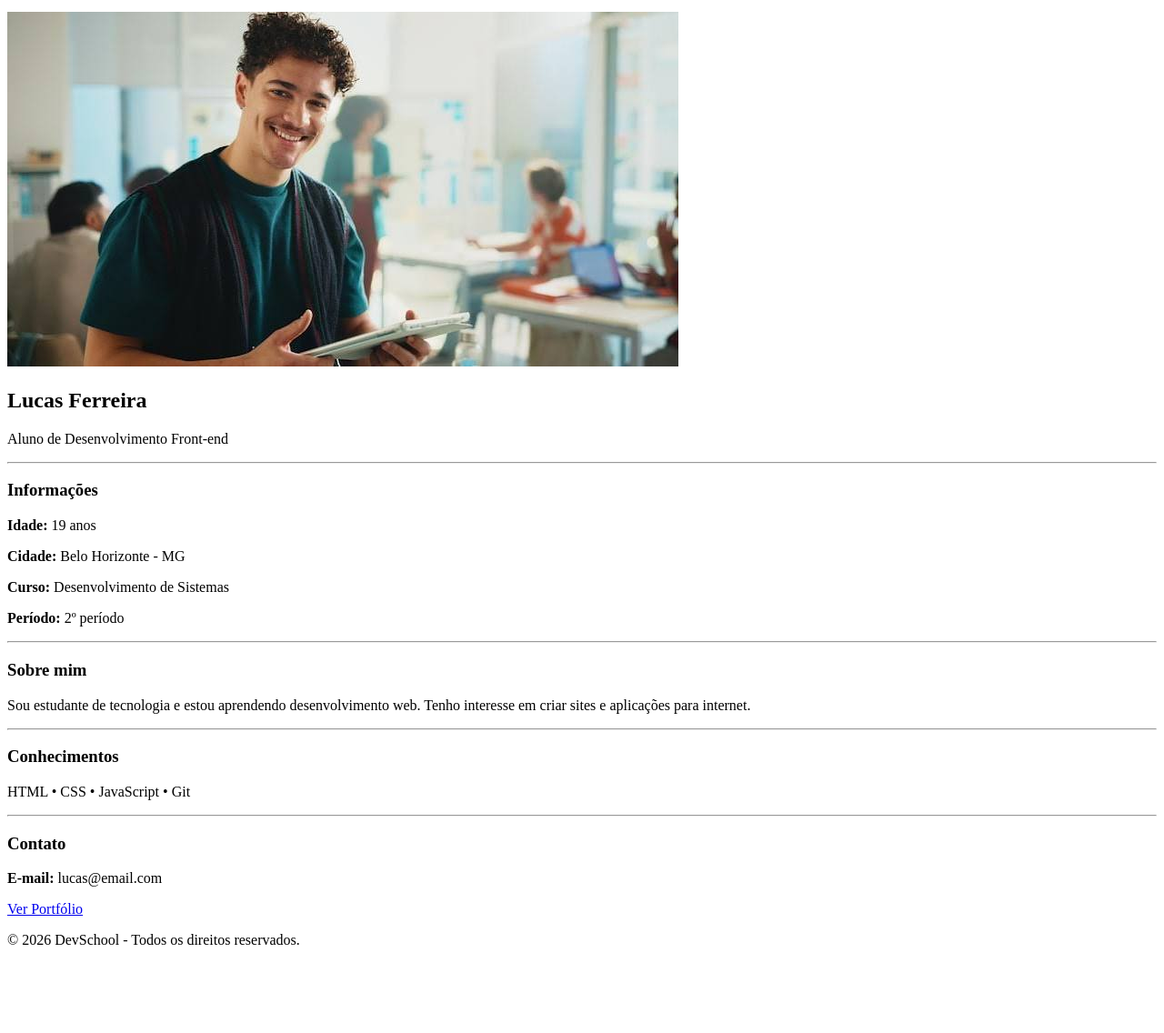
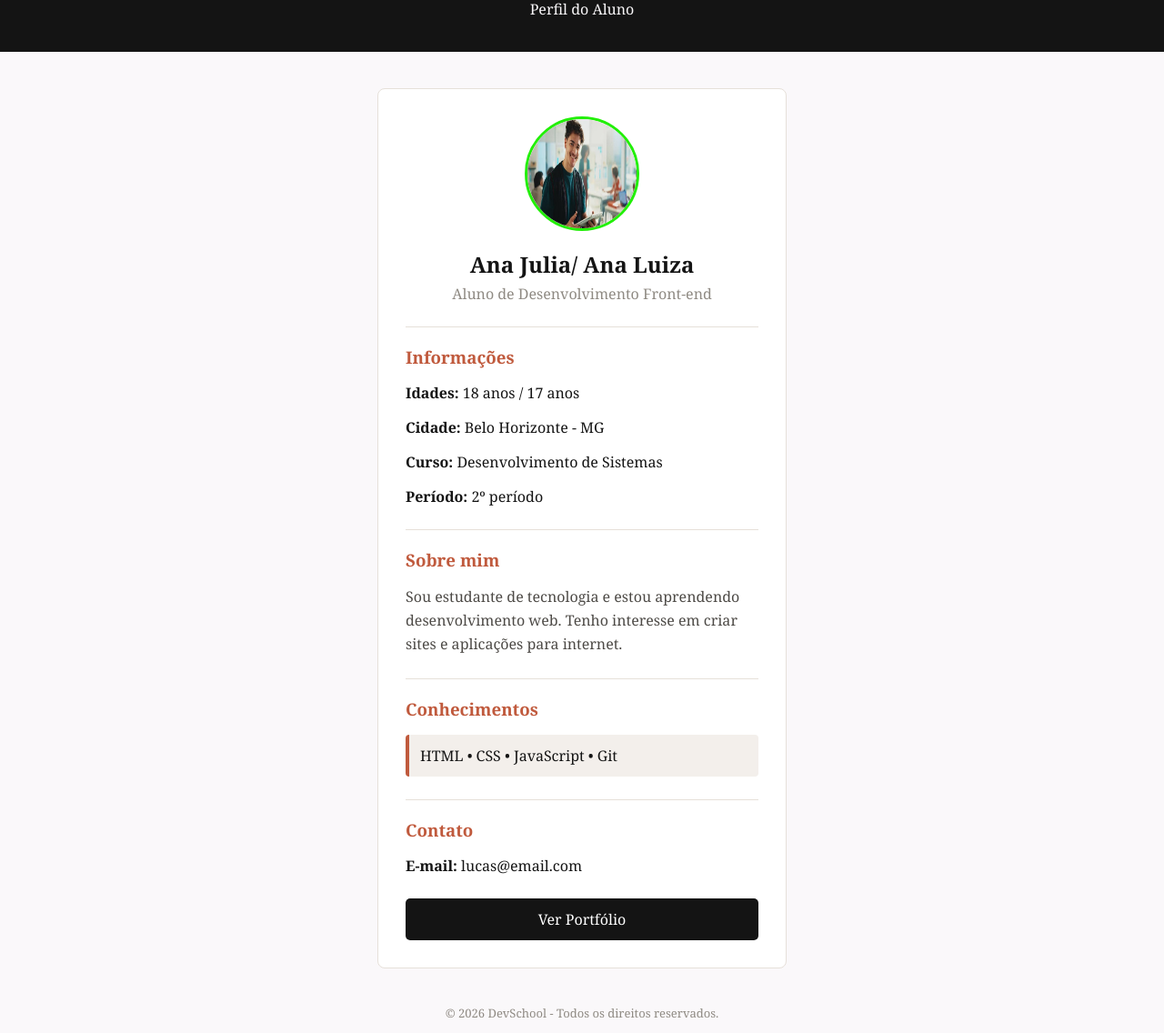
Before and after one commit to NajuliaMartins/html, a plain HTML site: page DS-05-HTML-main/ds05-front/index.html in a window 1280 px wide. Shown: the part 101-1237 px from the top of the page at 91% size. Before the commit the page ends 1160 px from the top, so only its background shows below. Drawn offline with Linux system fonts and the light colour scheme.

Commit message:
Add files via upload

```diff
--- a/DS-05-HTML-main/ds05-front/index.html
+++ b/DS-05-HTML-main/ds05-front/index.html
@@ -23,7 +23,7 @@
 
             <img src="images.jpeg" alt="Foto do aluno">
 
-            <h2>Lucas Ferreira</h2>
+            <h2>Ana Julia/ Ana Luiza</h2>
 
             <p class="curso">
                 Aluno de Desenvolvimento Front-end
@@ -33,7 +33,7 @@
 
             <h3>Informações</h3>
 
-            <p><strong>Idade:</strong> 19 anos</p>
+            <p><strong>Idades:</strong> 18 anos / 17 anos</p>
             <p><strong>Cidade:</strong> Belo Horizonte - MG</p>
             <p><strong>Curso:</strong> Desenvolvimento de Sistemas</p>
             <p><strong>Período:</strong> 2º período</p>
--- a/DS-05-HTML-main/ds05-front/style.css
+++ b/DS-05-HTML-main/ds05-front/style.css
@@ -0,0 +1,91 @@
+body{
+    margin: 0;
+    background-color: #faf8fa;
+    color: #141414;
+    font-family: Georgia,
+    'Times New Roman', Times, serif;
+
+}
+header{
+background-color: #141414;
+color: #faf8fa;
+text-align: center;
+padding: 20px;
+
+}
+header h1{
+    margin-bottom: 0;
+    color: #c9c5c0;
+}
+main{
+    width: 450px;
+    margin: 40px auto;
+}
+.perfil{
+    background-color: white;
+    padding: 30px;
+    border: 1px solid#e6e0d9;
+    border-radius: 8px;
+}
+.perfil img {
+    display: block;
+    width: 120px;
+    height: 120px;
+    margin: 0 auto;
+    border-radius: 100%;
+    border: 3px solid #22ef07;
+
+}
+.perfil h2 {
+text-align: center;
+color: #141414;
+margin-bottom: 5px;
+}
+.curso{
+    text-align: center;
+    color: #8f8a83;
+    margin-top: 0;
+    margin-bottom: 25px;
+
+}
+.perfil h3{
+    margin-bottom: 10px;
+    color: #c05a3d;
+
+}
+hr{
+    border: none;
+    border-top: 1px solid #e6e0d9;
+    margin-top: 25px;
+    margin-bottom: 20px;
+}
+.sobre{
+    line-height: 1.6;
+    color: #4d4a46;
+}
+.habilidades{
+    background-color: #f3efeb;
+    padding: 12px;
+    border-left: 4px solid #c05a3d;
+    border-radius: 4px;
+
+}
+.botao{
+    display: block;
+    background-color: #141414;
+    color: #ffff;
+    padding: 12px;
+    margin-top: 25px;
+    border-radius: 5px;
+    text-align: center;
+    text-decoration: none;
+}
+.botao:hover{
+    background-color: #c05a3d;
+}
+footer{
+    text-align: center;
+    color: #8f8a83;]
+    padding: 15px;
+    font-size: 13px;
+}
```
